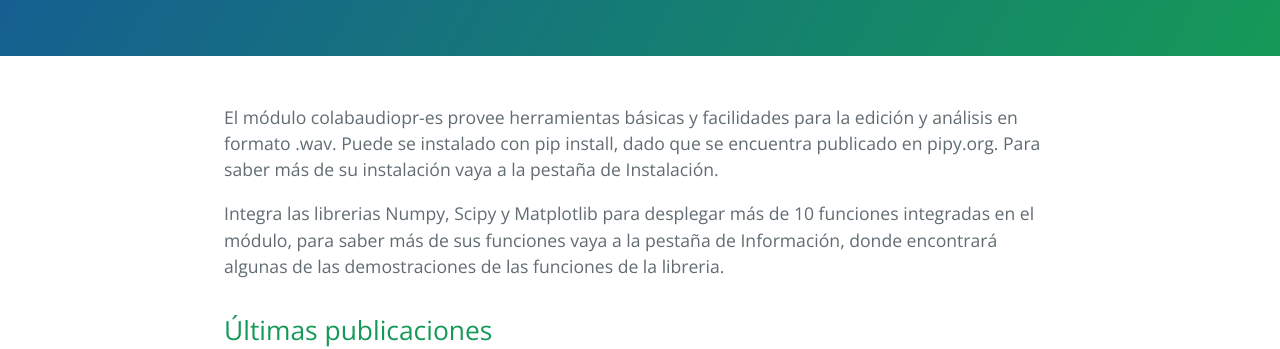
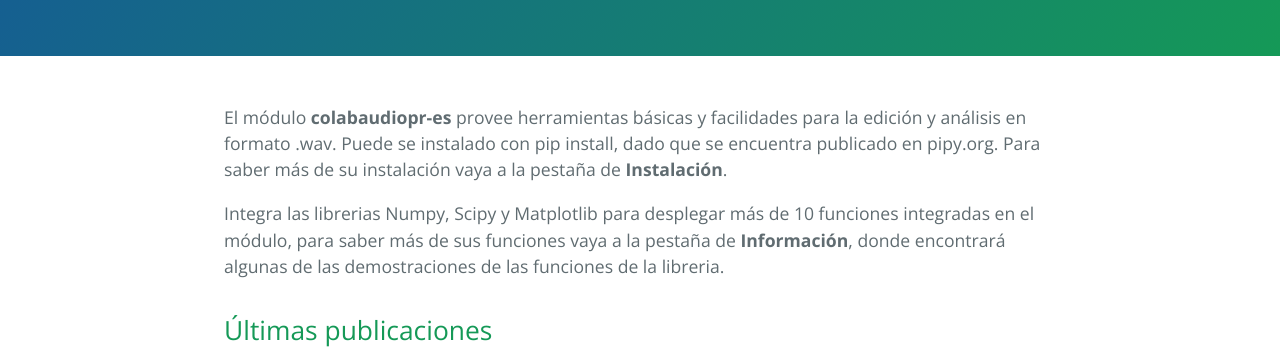
Before and after one commit to DarkNightSoldier/AudioProcessing, a Jekyll site: the page built from index.md, in a window 1280 px wide. Shown: the part 383-732 px from the top of the page. Built offline with Jekyll 4.4.1, drawn with Linux system fonts in a browser that asks for light colours.

Commit message:
Update home

```diff
--- a/index.md
+++ b/index.md
@@ -8,6 +8,6 @@
 layout: home
 ---
 
-El módulo colabaudiopr-es provee herramientas básicas y facilidades para la edición y análisis en formato .wav. Puede se instalado con pip install, dado que se encuentra publicado en pipy.org. Para saber más de su instalación vaya a la pestaña de Instalación.
+El módulo **colabaudiopr-es** provee herramientas básicas y facilidades para la edición y análisis en formato .wav. Puede se instalado con pip install, dado que se encuentra publicado en pipy.org. Para saber más de su instalación vaya a la pestaña de **Instalación**.
 
-Integra las librerias Numpy, Scipy y Matplotlib para desplegar más de 10 funciones integradas en el módulo, para saber más de sus funciones vaya a la pestaña de Información, donde encontrará algunas de las demostraciones de las funciones de la libreria.
+Integra las librerias Numpy, Scipy y Matplotlib para desplegar más de 10 funciones integradas en el módulo, para saber más de sus funciones vaya a la pestaña de **Información**, donde encontrará algunas de las demostraciones de las funciones de la libreria.
```
